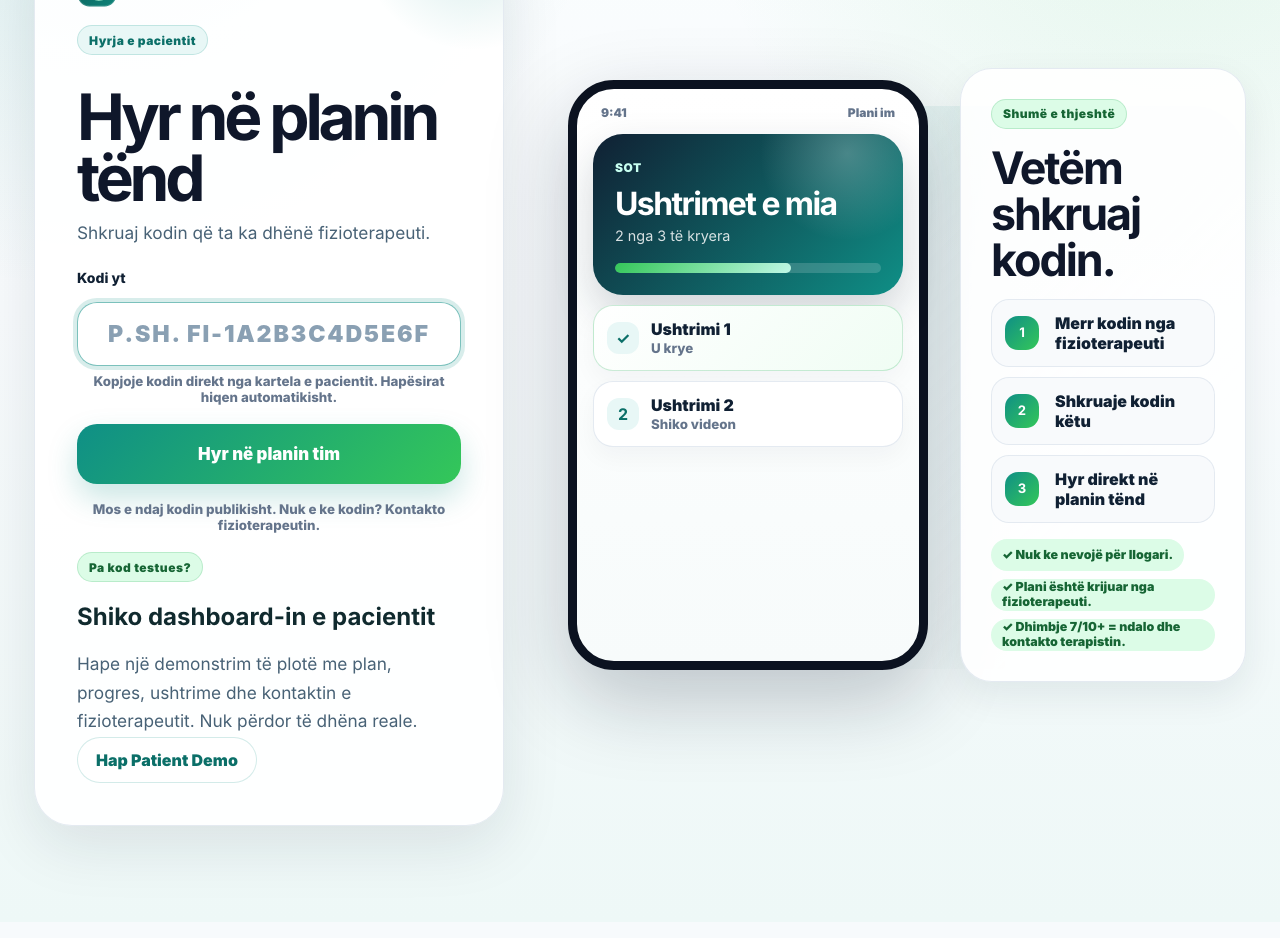
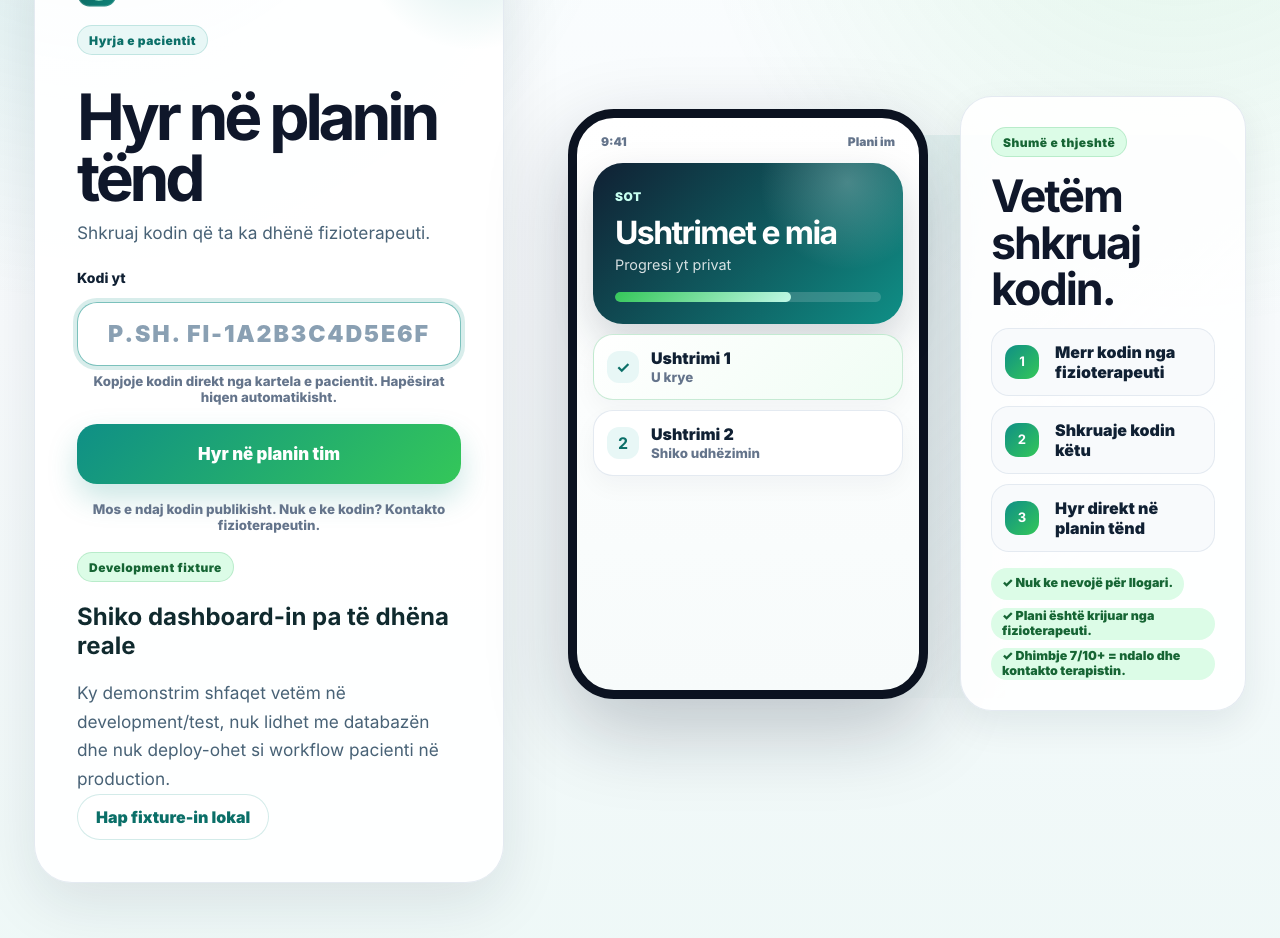
Before and after one commit to diellzarabushaj-source/FIZIOTERAPIA-IME, a Next.js app: page /patient-portal in a window 1280 px wide. Shown: the part 260-1198 px from the top of the page. Built offline with nearby package versions, Linux system fonts and the light colour scheme; no server answers.

Commit message:
fix: hide patient demo outside development

```diff
--- a/app/patient-portal/page.tsx
+++ b/app/patient-portal/page.tsx
@@ -20,16 +20,28 @@ const errorMessages: Record<string, string> = {
   invalid: "Kodi nuk është i saktë ose pacienti nuk është aktiv. Kontrolloje kodin e krijuar në kartelë.",
   missing: "Shkruaj kodin që ta ka dhënë fizioterapeuti.",
   "rate-limited": "Ke provuar shumë herë. Prit pak dhe provo përsëri.",
-  system: "Hyrja me kod nuk është konfiguruar plotësisht në databazë. Mund ta hapësh demonstrimin më poshtë ndërsa rregullohet konfigurimi.",
+  system: "Hyrja me kod nuk është e disponueshme për momentin. Kontakto fizioterapeutin dhe provo përsëri më vonë.",
 };
 
-export default async function PatientPortalPage({ searchParams }: { searchParams?: Promise<{ error?: string; code?: string }> }) {
+function developmentFixturesEnabled() {
+  const appEnvironment = String(process.env.APP_ENV || "").trim().toLowerCase();
+  if (appEnvironment) return appEnvironment === "development" || appEnvironment === "test";
+  if (process.env.VERCEL_ENV) return process.env.VERCEL_ENV === "development";
+  return process.env.NODE_ENV !== "production";
+}
+
+export default async function PatientPortalPage({
+  searchParams,
+}: {
+  searchParams?: Promise<{ error?: string; code?: string }>;
+}) {
   const session = await getCurrentPatientSession();
   if (session) redirect("/patient-dashboard");
 
   const params = await searchParams;
   const errorMessage = params?.error ? errorMessages[params.error] : undefined;
   const code = (params?.code || "").slice(0, 40);
+  const showDevelopmentDemo = developmentFixturesEnabled();
 
   return (
     <main className="page patient-entry-page">
@@ -39,7 +51,11 @@ export default async function PatientPortalPage({ searchParams }: { searchParams
       </nav>
 
       <section className="patient-entry-shell fi-container">
-        <form action={patientLoginAction} className="patient-entry-card" aria-label="Hyrja e pacientit me kod">
+        <form
+          action={patientLoginAction}
+          className="patient-entry-card"
+          aria-label="Hyrja e pacientit me kod"
+        >
           <BrandMark compact />
           <span className="fi-badge">Hyrja e pacientit</span>
           <div>
@@ -72,32 +88,56 @@ export default async function PatientPortalPage({ searchParams }: { searchParams
             </small>
           </div>
 
-          {errorMessage && <div id="patient-code-error" className="fi-alert danger" role="alert">{errorMessage}</div>}
+          {errorMessage && (
+            <div id="patient-code-error" className="fi-alert danger" role="alert">
+              {errorMessage}
+            </div>
+          )}
 
-          <button className="button patient-entry-submit" type="submit">Hyr në planin tim</button>
-          <small className="patient-entry-helper">Mos e ndaj kodin publikisht. Nuk e ke kodin? Kontakto fizioterapeutin.</small>
+          <button className="button patient-entry-submit" type="submit">
+            Hyr në planin tim
+          </button>
+          <small className="patient-entry-helper">
+            Mos e ndaj kodin publikisht. Nuk e ke kodin? Kontakto fizioterapeutin.
+          </small>
 
-          <div className="patient-entry-demo">
-            <span className="fi-badge success">Pa kod testues?</span>
-            <h2>Shiko dashboard-in e pacientit</h2>
-            <p>Hape një demonstrim të plotë me plan, progres, ushtrime dhe kontaktin e fizioterapeutit. Nuk përdor të dhëna reale.</p>
-            <Link className="button secondary" href="/patient-dashboard/demo">Hap Patient Demo</Link>
-          </div>
+          {showDevelopmentDemo ? (
+            <div className="patient-entry-demo">
+              <span className="fi-badge success">Development fixture</span>
+              <h2>Shiko dashboard-in pa të dhëna reale</h2>
+              <p>
+                Ky demonstrim shfaqet vetëm në development/test, nuk lidhet me
+                databazën dhe nuk deploy-ohet si workflow pacienti në production.
+              </p>
+              <Link className="button secondary" href="/patient-dashboard/demo">
+                Hap fixture-in lokal
+              </Link>
+            </div>
+          ) : null}
         </form>
 
         <aside className="patient-entry-preview" aria-label="Si funksionon hyrja e pacientit">
-          <div className="patient-mini-phone">
+          <div className="patient-mini-phone" aria-hidden="true">
             <div className="patient-mini-status"><span>9:41</span><span>Plani im</span></div>
-            <div className="patient-mini-card"><span>Sot</span><h2>Ushtrimet e mia</h2><p>2 nga 3 të kryera</p><div className="patient-mini-progress"><i style={{ width: "66%" }} /></div></div>
+            <div className="patient-mini-card">
+              <span>Sot</span><h2>Ushtrimet e mia</h2><p>Progresi yt privat</p>
+              <div className="patient-mini-progress"><i style={{ width: "66%" }} /></div>
+            </div>
             <div className="patient-mini-task done"><b>✓</b><span>Ushtrimi 1</span><small>U krye</small></div>
-            <div className="patient-mini-task"><b>2</b><span>Ushtrimi 2</span><small>Shiko videon</small></div>
+            <div className="patient-mini-task"><b>2</b><span>Ushtrimi 2</span><small>Shiko udhëzimin</small></div>
           </div>
 
           <div className="patient-entry-info">
             <span className="fi-badge success">Shumë e thjeshtë</span>
             <h2>Vetëm shkruaj kodin.</h2>
-            <div className="patient-entry-steps">{patientSteps.map((step, index) => <div key={step}><b>{index + 1}</b><span>{step}</span></div>)}</div>
-            <div className="patient-safety-notes">{safetyNotes.map((note) => <span key={note}>✓ {note}</span>)}</div>
+            <div className="patient-entry-steps">
+              {patientSteps.map((step, index) => (
+                <div key={step}><b>{index + 1}</b><span>{step}</span></div>
+              ))}
+            </div>
+            <div className="patient-safety-notes">
+              {safetyNotes.map((note) => <span key={note}>✓ {note}</span>)}
+            </div>
           </div>
         </aside>
       </section>
```
